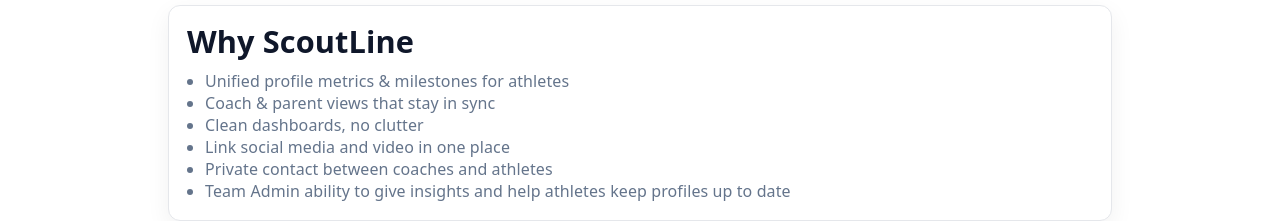
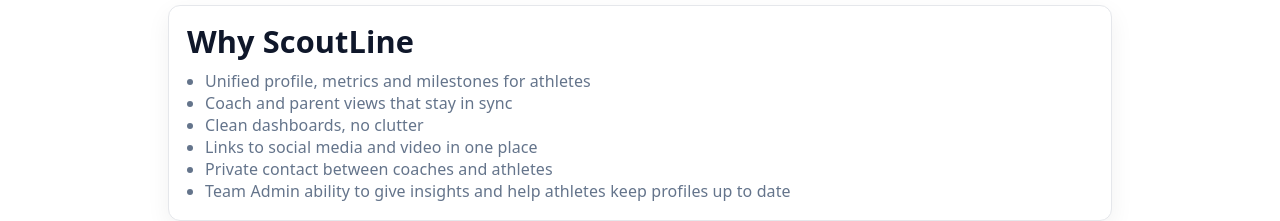
Before and after one commit to mattblittle-create/scoutline-beta, a Next.js app: page / in a window 1280 px wide. Shown: the part 712-933 px from the top of the page. Built offline with nearby package versions, Linux system fonts and the light colour scheme.

Commit message:
Update page.tsx

```diff
--- a/app/page.tsx
+++ b/app/page.tsx
@@ -15,10 +15,10 @@ export default function HomePage(){
       <div style={{marginTop: 28}} className="card">
         <h2 style={{marginTop: 0}}>Why ScoutLine</h2>
         <ul style={{margin:0, paddingLeft:18, color:"var(--sl-muted)"}}>
-          <li>Unified profile metrics & milestones for athletes</li>
-          <li>Coach & parent views that stay in sync</li>
+          <li>Unified profile, metrics and milestones for athletes</li>
+          <li>Coach and parent views that stay in sync</li>
           <li>Clean dashboards, no clutter</li>
-          <li>Link social media and video in one place</li>
+          <li>Links to social media and video in one place</li>
           <li>Private contact between coaches and athletes</li>
           <li>Team Admin ability to give insights and help athletes keep profiles up to date</li>
         </ul>
```
